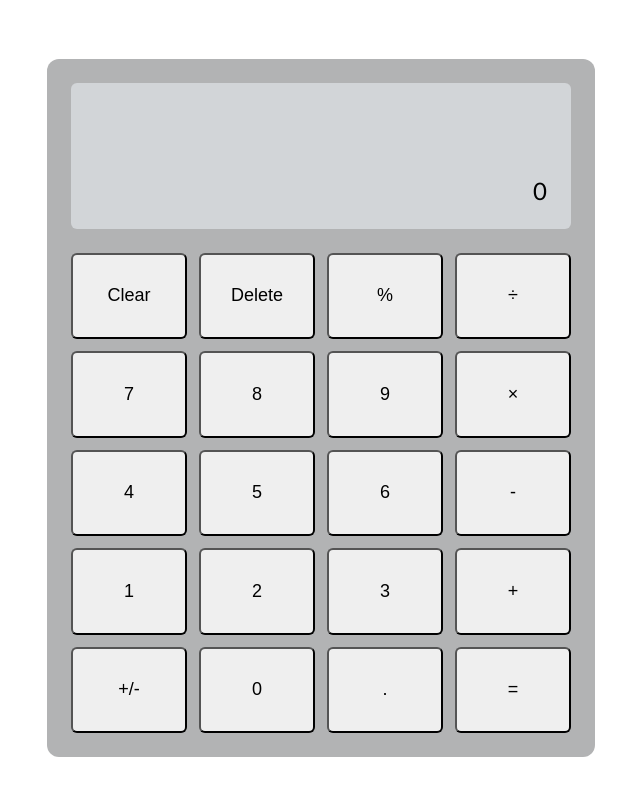
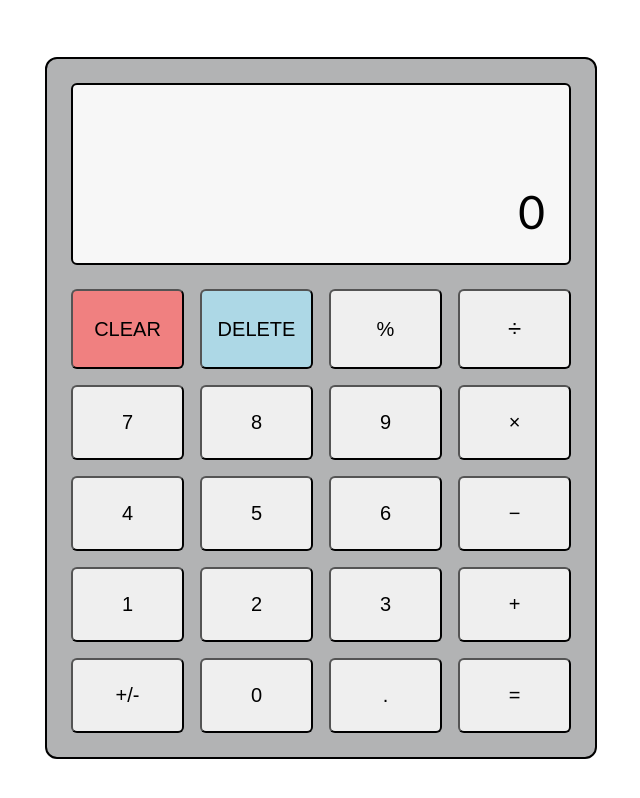
Before and after one commit to kmatic/calculator, a plain HTML site: page index.html in a window 1280 px wide. Shown: the whole page, without its empty margins (319-959 px from the left). Drawn offline with Linux system fonts and the light colour scheme.

Commit message:
finalize design & bug fixes

```diff
--- a/index.html
+++ b/index.html
@@ -15,8 +15,8 @@
             <div class='current'>0</div>
         </div>
         <div class='buttons'>
-            <button class='btn' id='clear'>Clear</button>
-            <button class='btn' id='delete'>Delete</button>
+            <button class='btn' id='clear'>CLEAR</button>
+            <button class='btn' id='delete'>DELETE</button>
             <button class='btn operator' id='remainder'>%</button>
             <button class='btn operator' id='divide'>÷</button>
             <button class='btn number'>7</button>
@@ -26,7 +26,7 @@
             <button class='btn number'>4</button>
             <button class='btn number'>5</button>
             <button class='btn number'>6</button>
-            <button class='btn operator' id='subtract'>-</button>
+            <button class='btn operator' id='subtract'>−</button>
             <button class='btn number'>1</button>
             <button class='btn number'>2</button>
             <button class='btn number'>3</button>
--- a/script.js
+++ b/script.js
@@ -67,11 +67,15 @@ function calculate() {
     }
     secondNum = current.textContent;
     result = operate(operatorVal, parseFloat(firstNum), parseFloat(secondNum));
-    current.textContent = Math.round(result * 100) / 100;
-    previous.textContent = `${firstNum} ${operatorVal} ${secondNum} =`;
-    operatorVal = '';
-    secondNum = '';
-    displayVal = '';
+    if (typeof result === 'number') {
+        current.textContent = Math.round(result * 100) / 100;
+        previous.textContent = `${firstNum} ${operatorVal} ${secondNum} =`;
+        operatorVal = '';
+        secondNum = '';
+        displayVal = '';
+    } else {
+        current.textContent = result;
+    }
 }
 
 function signChange() {
@@ -104,6 +108,7 @@ function multiply(a , b) {
 
 function divide(a , b) {
     if (b == 0) {
+        alert('Cannot divide by 0');
         return 'OOPS';
     }
     return a / b;
@@ -111,6 +116,7 @@ function divide(a , b) {
 
 function remainder(a , b) {
     if (b == 0) {
+        alert('Cannot divide by 0');
         return 'OOPS';
     }
     return a % b;
@@ -120,7 +126,7 @@ function operate(operator, a, b) {
     switch (operator) {
         case '+':
             return add(a, b);
-        case '-':
+        case '−':
             return subtract(a, b);
         case '×':
             return multiply(a, b);
--- a/style.css
+++ b/style.css
@@ -13,6 +13,7 @@ body {
     width: 500px;
     height: 650px;
     border-radius: 12px;
+    border: 2px solid black;
     padding: 24px;
     display: flex;
     flex-direction: column;
@@ -21,24 +22,54 @@ body {
 .display {
     display: flex;
     flex-direction: column;
-    height: 15%;
-    background-color: rgb(210, 213, 216);
-    font-size: 24px;
+    height: 20%;
+    background-color: rgb(247, 247, 247);
     margin-bottom: 24px;
     border-radius: 6px;
+    border: 2px solid black;
     padding: 24px;
-    align-items: flex-end;
+    text-align: right;
     justify-content: space-between;
+    word-break: break-all;
 }
 
 .buttons {
     flex-grow: 1;
     display: grid;
     grid-template-columns: repeat(4, 1fr);
-    gap: 12px;
+    gap: 16px;
 }
 
 .btn {
     border-radius: 6px;
-    font-size: 18px;
+    font-size: 20px;
 }
+
+.current {
+    font-size: 46px;
+}
+
+.previous {
+    font-size: 28px;
+    opacity: 0.7;
+}
+
+#divide {
+    font-size: 24px;
+}
+
+#clear {
+    background-color: lightcoral;
+}
+
+#delete {
+    background-color: lightblue;
+}
+
+.btn:hover {
+    filter: brightness(80%);
+}
+
+.btn:active {
+    filter: brightness(50%);
+}
```
